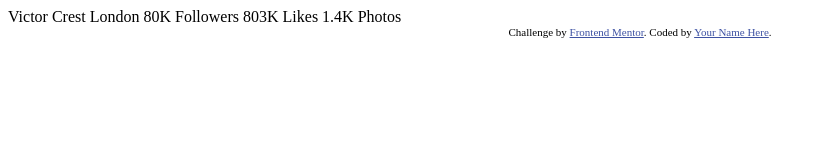
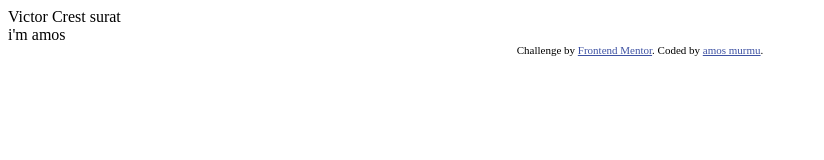
Before and after one commit to amosmurmu/profile_card, a plain HTML site: page index.html in a window 1280 px wide. Shown: the whole page, without its empty margins (0-824 px from the left). Drawn offline with Linux system fonts and the light colour scheme.

Commit message:
index changed

```diff
--- a/index.html
+++ b/index.html
@@ -16,19 +16,12 @@
 </head>
 <body>
   Victor Crest
-  London
+  surat
+  <div class="content">i'm amos</div>
 
-  80K
-  Followers
-
-  803K
-  Likes
-
-  1.4K
-  Photos
   <div class="attribution">
     Challenge by <a href="https://www.frontendmentor.io?ref=challenge" target="_blank">Frontend Mentor</a>.
-    Coded by <a href="#">Your Name Here</a>.
+    Coded by <a href="#">amos murmu</a>.
   </div>
 </body>
 </html>
```
